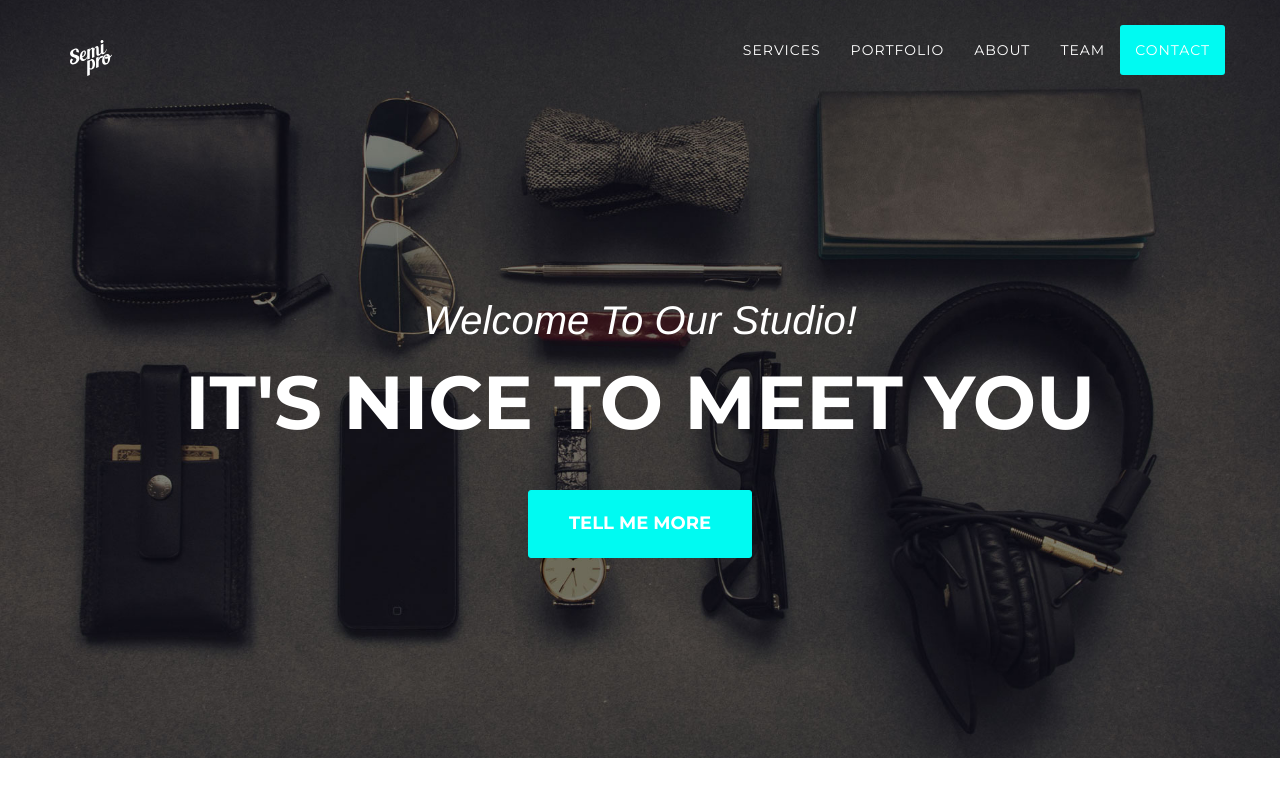
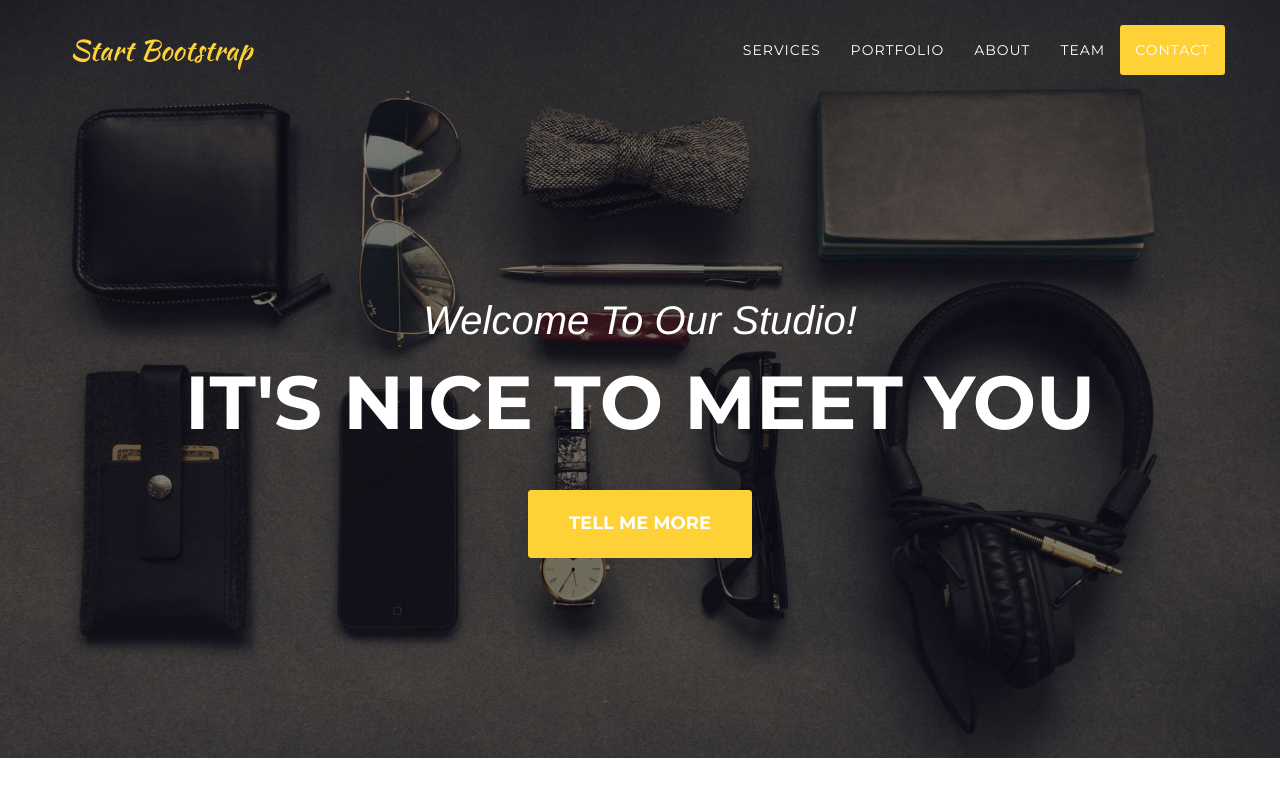
Before and after one commit to 780Farva/semipro-site, a PHP site: page / in a window 1280 px wide. Shown: the top 798 px of the page. Run offline with PHP 8.4, Linux system fonts and the light colour scheme; style sheets or scripts are compiled from the project's sources; some libraries are stand-ins or nearby versions; some web fonts are replaced.

```diff
--- a/index.html
+++ b/index.html
@@ -9,7 +9,7 @@
     <meta name="description" content="">
     <meta name="author" content="">
 
-    <title>SemiPro - Just a couple buds makin circuits</title>
+    <title>Agency - Start Bootstrap Theme</title>
 
     <!-- Bootstrap Core CSS -->
     <link href="css/bootstrap.min.css" rel="stylesheet">
@@ -46,7 +46,7 @@
                     <span class="icon-bar"></span>
                     <span class="icon-bar"></span>
                 </button>
-                <a class="navbar-brand page-scroll" href="#page-top"><img width="42"  src="./logo/semipro_inverted.svg"/></a>
+                <a class="navbar-brand page-scroll" href="#page-top">Start Bootstrap</a>
             </div>
 
             <!-- Collect the nav links, forms, and other content for toggling -->
--- a/less/variables.less
+++ b/less/variables.less
@@ -1,6 +1,6 @@
 // Variables
 
-@brand-primary: #00faf2;
+@brand-primary: #fed136;
 @brand-danger: #e74c3c;
 @gray-darkest: #222;
 @gray: #777;
```
Also changed, not shown: logo/semipro.svg (deleted), logo/semipro_inverted.svg (deleted).
